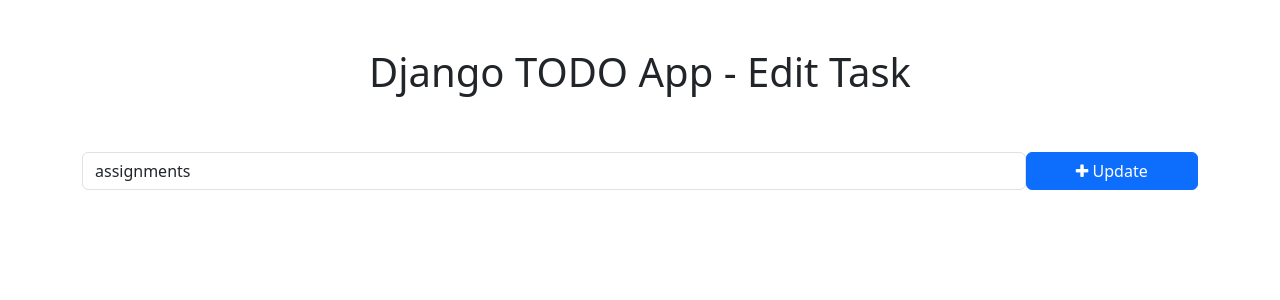
After one commit to alokbind01/todo, a Django app: page /addtask/edit_task/9 in a window 1280 px wide. The commit adds this page. Shown: the top 300 px of the page. Run offline with Django 5.2, Linux system fonts and the light colour scheme; data comes from the database, SQL or seed files in the repository; both versions use the stored data as it was after the commit.

Commit message:
Todo final app

```diff
--- /dev/null
+++ b/templates/edit_task.html
@@ -0,0 +1,29 @@
+<!DOCTYPE html>
+<html lang="en">
+<head>
+    <meta charset="UTF-8">
+    <meta name="viewport" content="width=device-width, initial-scale=1.0">
+    <title>Edit Task - Django ToDo app</title>
+
+    <!-- Bootstrap -->
+    <link href="https://cdn.jsdelivr.net/npm/bootstrap@5.3.0-alpha1/dist/css/bootstrap.min.css" rel="stylesheet" integrity="sha384-GLhlTQ8iRABdZLl6O3oVMWSktQOp6b7In1Zl3/Jr59b6EGGoI1aFkw7cmDA6j6gD" crossorigin="anonymous">
+    <script src="https://cdn.jsdelivr.net/npm/bootstrap@5.3.0-alpha1/dist/js/bootstrap.bundle.min.js" integrity="sha384-w76AqPfDkMBDXo30jS1Sgez6pr3x5MlQ1ZAGC+nuZB+EYdgRZgiwxhTBTkF7CXvN" crossorigin="anonymous"></script>
+    <!-- Font Awesome Icons -->
+    <link rel="stylesheet" href="https://cdnjs.cloudflare.com/ajax/libs/font-awesome/4.7.0/css/font-awesome.min.css">
+
+</head>
+<body>
+    <div class="container">
+        <h1 class="pt-5 pb-5 text-center">Django TODO App - Edit Task</h1>
+        <form action="{% url 'edit_task' get_task.pk %}" method="post">
+            {% csrf_token %}
+            <div class="form-group">
+                <span style="display: flex;">
+                    <input type="text" name="update_task" class="form-control" placeholder="Add a task" value="{{ get_task.task }}">
+                    <button type="submit" name="submit" class="btn btn-primary" style="width: 200px;"><i class="fa fa-plus"></i> Update </button>
+                </span>
+            </div>
+        </form>
+    </div>
+</body>
+</html>
--- a/templates/home.html
+++ b/templates/home.html
@@ -32,8 +32,8 @@
                         {{ task.task }}
                         <span style="position: relative; float: right;">
                             <a href="{% url 'mark_as_done' task.pk %}" class="btn btn-success"><i class="fa fa-check"></i> Mark as Done</a>
-                            <a class="btn btn-danger"><i class="fa fa-trash"></i></a>
-                            <a class="btn btn-primary"><i class="fa fa-pencil"></i></a>
+                            <a href="{% url 'delete_task' task.pk %}" class="btn btn-danger"><i class="fa fa-trash"></i></a>
+                            <a href="{% url 'edit_task' task.pk %}" class="btn btn-primary"><i class="fa fa-pencil"></i></a>
                         </span>
                     </div>
                 </div>
--- a/todo/urls.py
+++ b/todo/urls.py
@@ -3,7 +3,15 @@
 
 urlpatterns = [
 
+    # add task
     path('addtask/', views.addtask, name="addtask"),
+    # mark as done task
     path('mark_as_done/<int:pk>', views.mark_as_done,name='mark_as_done'),
+    # mark as undone task
     path('mark_as_undone/<int:pk>', views.mark_as_undone,name='mark_as_undone'),
+    # update task
+    path('edit_task/<int:pk>', views.edit_task,name='edit_task'),
+    # delete task
+    path('delete_task/<int:pk>', views.delete_task,name='delete_task'),
+
 ]
--- a/todo/views.py
+++ b/todo/views.py
@@ -17,3 +17,21 @@
     task.is_completed = False
     task.save()
     return redirect('home')
+
+def edit_task(request,pk):
+    get_task = get_object_or_404(Task,pk=pk)
+    if request.method == "POST":
+        updated_task = request.POST['update_task']
+        get_task.task = updated_task
+        get_task.save()
+        return redirect('home')
+    else:
+        context = {
+            'get_task':get_task
+        }
+        return render(request,"edit_task.html",context)
+
+def delete_task(request,pk):
+    task = get_object_or_404(Task,pk=pk)
+    task.delete()
+    return redirect('home')
```
Also changed, not shown: db.sqlite3.
